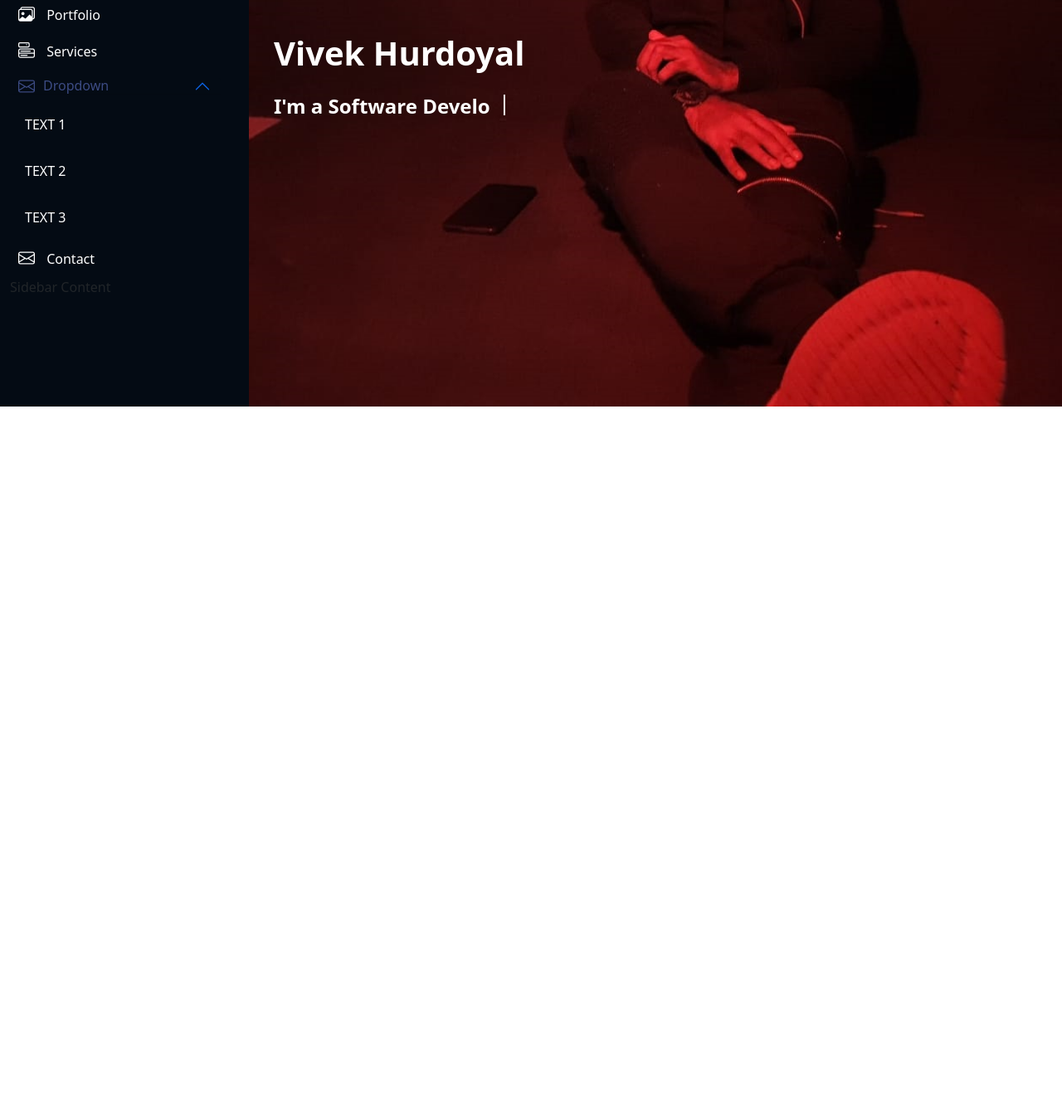
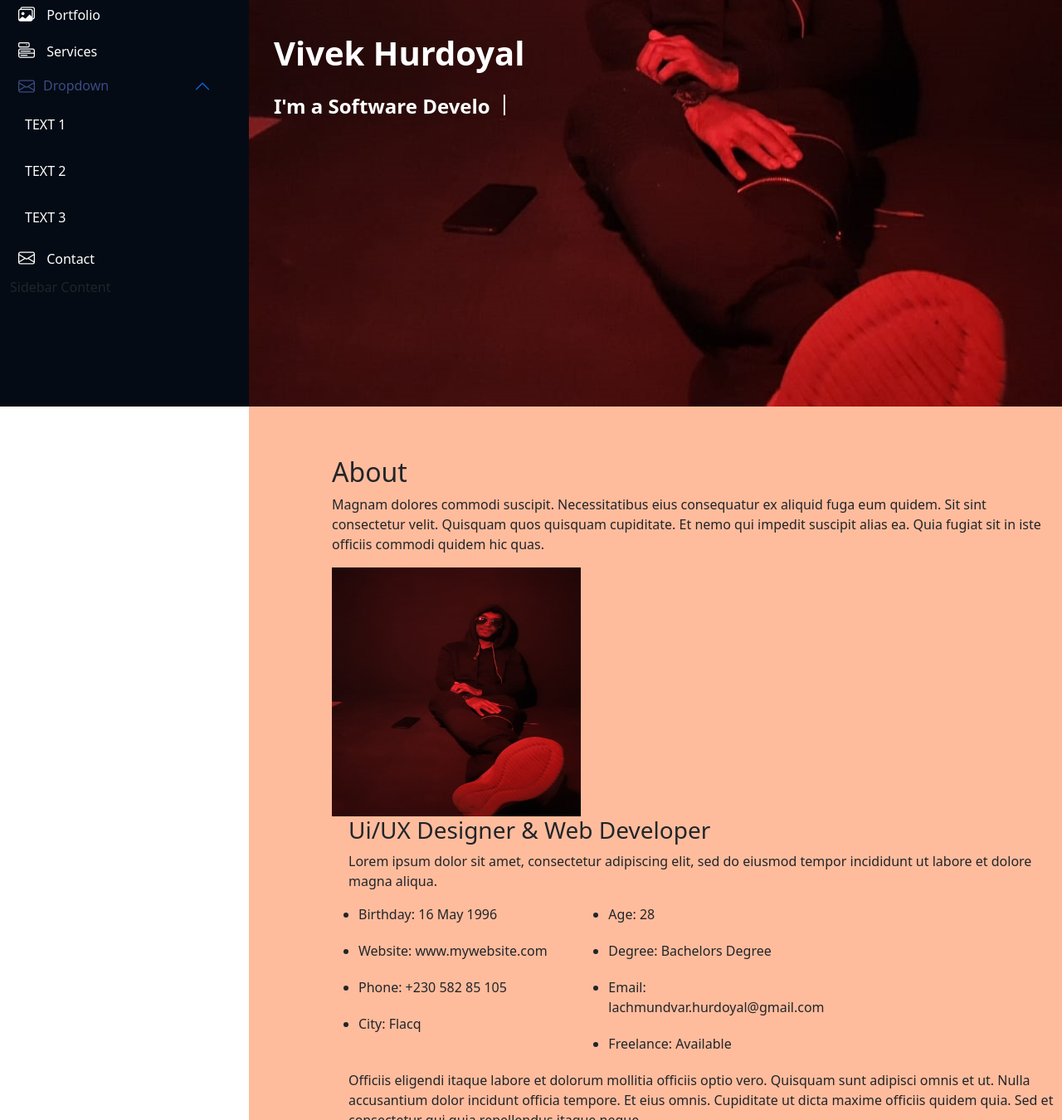
Before and after one commit to VivekHur/Hackathon, a plain HTML site: page Week 2/Day5/Portfolio/index.html in a window 1280 px wide. Shown: the part 310-1660 px from the top of the page at 83% size. Before the commit the page ends 800 px from the top, so only its background shows below. Drawn offline with nearby package versions, Linux system fonts and the light colour scheme.

Commit message:
updated margin - and li spacing

```diff
--- a/Week 2/Day5/Portfolio/index.css
+++ b/Week 2/Day5/Portfolio/index.css
@@ -2,7 +2,6 @@
   background-color: rgb(0, 6, 94);
   height: 100vh;
   width: 100%;
-  display: flex;
 }
 
 .sideCol {
@@ -16,7 +15,6 @@
 
 .mainCol {
   background-color: rgba(255, 81, 0, 0.384);
-  height: 100%;
   padding: 0;
   flex: 1;
   overflow-y: auto;
@@ -148,10 +146,13 @@
   color: white;
 }
 
-.about {
+.abouts {
   display: flex;
   flex-direction: column;
-height: 100vh;
+  height: 100vh;
+  margin-top: 60px;
+  margin-left: 100px;
+
 }
 
 .aboutImage {
@@ -190,3 +191,6 @@ height: 100vh;
   height: 300px;
   width: 300px;
 }
+
+.listAbout li{margin-bottom: 20px;}
+.uiText{margin-left: 20px;}
--- a/Week 2/Day5/Portfolio/index.html
+++ b/Week 2/Day5/Portfolio/index.html
@@ -111,67 +111,63 @@
 
         </div>
 
-        <div class="about">
+        <div class="abouts">
           <h2>About</h2>
           <p>Magnam dolores commodi suscipit. Necessitatibus eius consequatur ex aliquid fuga eum quidem. Sit sint
             consectetur velit. Quisquam quos quisquam cupiditate. Et nemo qui impedit suscipit alias ea. Quia fugiat sit
             in iste officiis commodi quidem hic quas.</p>
-          <div class="container-fluid textArea">
+          <div class="textArea">
             <div class="imgDiv"><img class="aboutImage" src="./image/bg.jpg"></div>
 
             <div class="row">
-              <div class="col-md-12 col-lg-12 col-sm-12">
+              <div class="col-md-12 col-lg-12 col-sm-12 uiText">
                 <h3>Ui/UX Designer & Web Developer</h3>
               </div>
-              <div class="col-md-12 col-lg-12 col-sm-12">
+              <div class="col-md-12 col-lg-12 col-sm-12 uiText">
                 <p>Lorem ipsum dolor sit amet, consectetur adipiscing elit, sed do eiusmod tempor incididunt ut labore
                   et
                   dolore magna aliqua. </p>
               </div>
-              <div class="col-md-12 col-lg-4 col-sm-12">
+              <div class="col-md-12 col-lg-4 col-sm-12 listAbout">
                 <ul>
                   <li>
-                    <p>Birthday: </p><span>16 May 1996</span>
+                    <span>Birthday: </span><span>16 May 1996</span>
                   </li>
                   <li>
-                    <p>Website: </p><span>www.mywebsite.com</span>
+                    <span>Website: </span><span>www.mywebsite.com</span>
                   </li>
                   <li>
-                    <p>Phone: </p><span>+230 582 85 105</span>
+                    <span>Phone: </span><span>+230 582 85 105</span>
                   </li>
                   <li>
-                    <p>City: </p><span>Flacq</span>
+                    <span>City: </span><span>Flacq</span>
                   </li>
                 </ul>
               </div>
-              <div class="col-md-12 col-lg-4 col-sm-12">
+              <div class="col-md-12 col-lg-4 col-sm-12 listAbout">
                 <ul>
                   <li>
-                    <p>Age: </p><span>28</span>
+                    <span>Age: </span><span>28</span>
                   </li>
                   <li>
-                    <p>Degree: </p><span>Bachelors Degree</span>
+                    <span>Degree: </span><span>Bachelors Degree</span>
                   </li>
                   <li>
-                    <p>Email: </p><span>lachmundvar.hurdoyal@gmail.com</span>
+                    <span>Email: </span><span>lachmundvar.hurdoyal@gmail.com</span>
                   </li>
                   <li>
-                    <p>Freelance: </p><span>Available</span>
+                    <span>Freelance: </span><span>Available</span>
                   </li>
                 </ul>
               </div>
+              <p class="uiText">Officiis eligendi itaque labore et dolorum mollitia officiis optio vero. Quisquam sunt
+                adipisci omnis et
+                ut. Nulla accusantium dolor incidunt officia tempore. Et eius omnis. Cupiditate ut dicta maxime officiis
+                quidem quia. Sed et consectetur qui quia repellendus itaque neque. </p>
             </div>
           </div>
 
 
-
-
-
-
-          </ul>
-          <p>Officiis eligendi itaque labore et dolorum mollitia officiis optio vero. Quisquam sunt adipisci omnis et
-            ut. Nulla accusantium dolor incidunt officia tempore. Et eius omnis. Cupiditate ut dicta maxime officiis
-            quidem quia. Sed et consectetur qui quia repellendus itaque neque. </p>
         </div>
       </div>
     </div>
```
